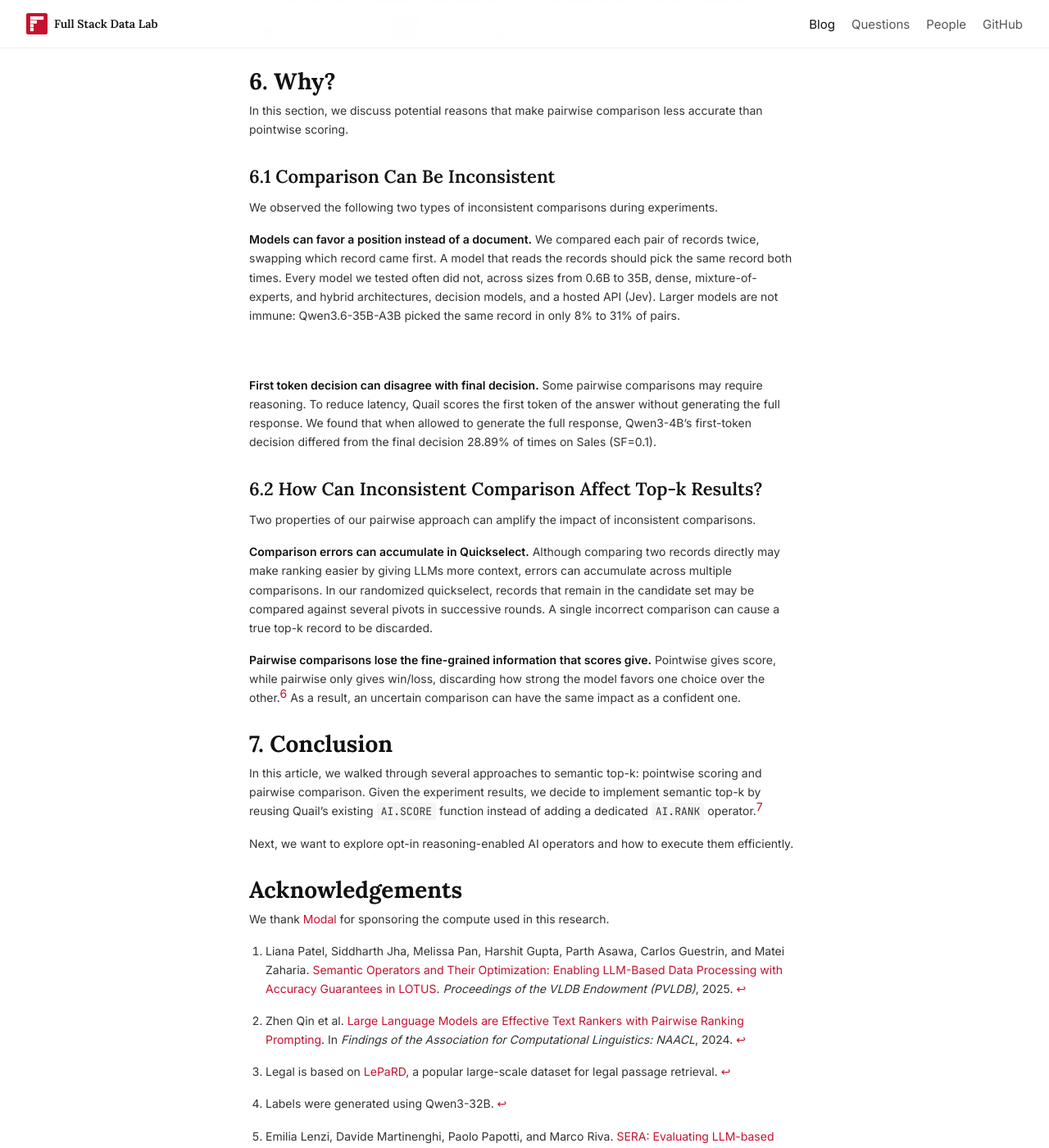
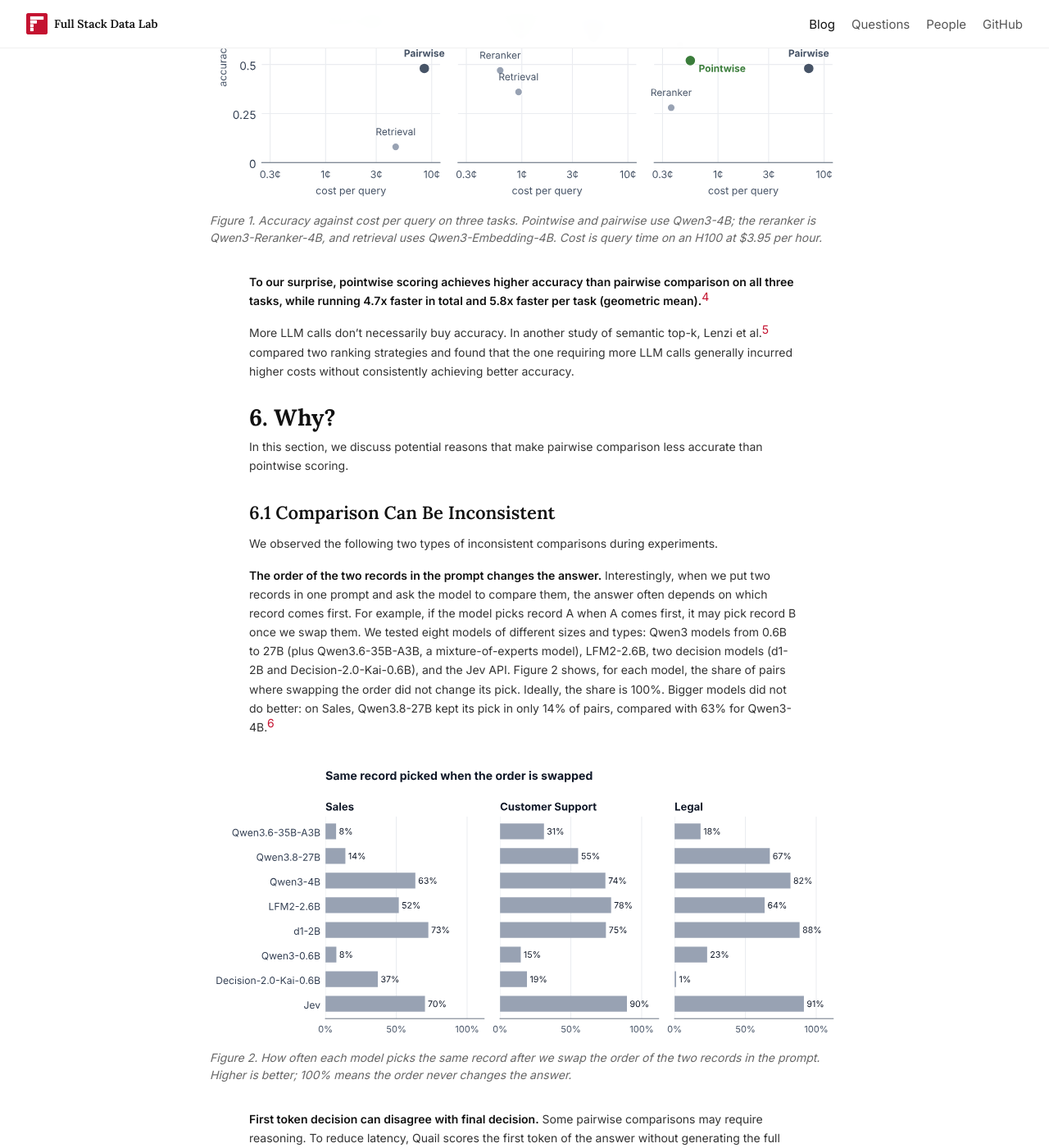
Before and after one commit to fsdatalab/fsdatalab.github.io, a Jekyll site: the page built from _posts/2026-11-11-ai-rank.md, in a window 1280 px wide and 1400 px high, scrolled down 2026 px. Shown: the whole window at 82% size. Built offline with Jekyll 4.4.1, drawn with Linux system fonts in a browser that asks for light colours; some of the changed text lies outside the part shown.

Commit message:
Caption both top-k figures and rewrite the position-bias paragraph
Co-Authored-By: Claude Opus 5.5 <noreply@anthropic.com>
Claude-Session: https://claude.ai/code/session_012G22YL6z4gfRiwgPTSoVz1

```diff
--- a/_posts/2026-11-11-ai-rank.md
+++ b/_posts/2026-11-11-ai-rank.md
@@ -37,7 +37,10 @@ We ran experiments with Qwen3-4B to compare pointwise scoring and pairwise compa
 
 We also included two baselines: Reranker uses Qwen3-Reranker-4B to do pointwise scoring, while Retrieval uses Qwen3-Embedding-4B to do embedding-based retrieval.
 
-![](figure.png)
+<figure id="figure-1" style="width: min(48rem, calc(100vw - 3rem));">
+<img src="{{ '/assets/blog/ai-rank/figure.svg' | relative_url }}" alt="Accuracy against cost per query on Sales, Customer Support, and Legal. Pointwise is cheaper than pairwise on every task and at least as accurate.">
+<figcaption>Figure 1. Accuracy against cost per query on three tasks. Pointwise and pairwise use Qwen3-4B; the reranker is Qwen3-Reranker-4B, and retrieval uses Qwen3-Embedding-4B. Cost is query time on an H100 at $3.95 per hour.</figcaption>
+</figure>
 
 **To our surprise, pointwise scoring achieves higher accuracy than pairwise comparison on all three tasks, while running 4.7x faster in total and 5.8x faster per task (geometric mean).**[^4]
 
@@ -47,9 +50,12 @@ In this section, we discuss potential reasons that make pairwise comparison less
 ### 6.1 Comparison Can Be Inconsistent
 We observed the following two types of inconsistent comparisons during experiments.
 
-**Models can favor a position instead of a document.** We compared each pair of records twice, swapping which record came first. A model that reads the records should pick the same record both times. Every model we tested often did not, across sizes from 0.6B to 35B, dense, mixture-of-experts, and hybrid architectures, decision models, and a hosted API (Jev). Larger models are not immune: Qwen3.6-35B-A3B picked the same record in only 8% to 31% of pairs.
+**The order of the two records in the prompt changes the answer.** Interestingly, when we put two records in one prompt and ask the model to compare them, the answer often depends on which record comes first. For example, if the model picks record A when A comes first, it may pick record B once we swap them. We tested eight models of different sizes and types: Qwen3 models from 0.6B to 27B (plus Qwen3.6-35B-A3B, a mixture-of-experts model), LFM2-2.6B, two decision models (d1-2B and Decision-2.0-Kai-0.6B), and the Jev API. Figure 2 shows, for each model, the share of pairs where swapping the order did not change its pick. Ideally, the share is 100%. Bigger models did not do better: on Sales, Qwen3.8-27B kept its pick in only 14% of pairs, compared with 63% for Qwen3-4B.[^8]
 
-![](position-bias.png)
+<figure id="figure-2" style="width: min(48rem, calc(100vw - 3rem));">
+<img src="{{ '/assets/blog/ai-rank/position-bias.svg' | relative_url }}" alt="For eight models on Sales, Customer Support, and Legal, the share of pairs where the model picks the same record after the order is swapped. Values range from 1% to 91%.">
+<figcaption>Figure 2. How often each model picks the same record after we swap the order of the two records in the prompt. Higher is better; 100% means the order never changes the answer.</figcaption>
+</figure>
 
 **First token decision can disagree with final decision.** Some pairwise comparisons may require reasoning. To reduce latency, Quail scores the first token of the answer without generating the full response. We found that when allowed to generate the full response, Qwen3-4B's first-token decision differed from the final decision 28.89% of times on Sales (SF=0.1).
 
@@ -73,3 +79,4 @@ We thank [Modal](https://modal.com/) for sponsoring the compute used in this res
 [^5]: Emilia Lenzi, Davide Martinenghi, Paolo Papotti, and Marco Riva. [SERA: Evaluating LLM-based SEmantic RAnking over Structured Tables](https://doi.org/10.1145/3799682.3841009). In *Proceedings of the ACM International Conference on Information and Knowledge Management (CIKM)*, 2026.
 [^6]: Non-binary pairwise methods exist, but we follow the binary comparison Quickselect approach used in LOTUS.
 [^7]: We also observed that accuracy can be very susceptible to prompt variation, though we expect these to happen less as models get better.
+[^8]: We used the LOTUS pairwise prompt. On Sales, we compared all 25,200 pairs of the 225 calls in the query above. On Customer Support and Legal, we compared 5,000 random pairs each.
```
